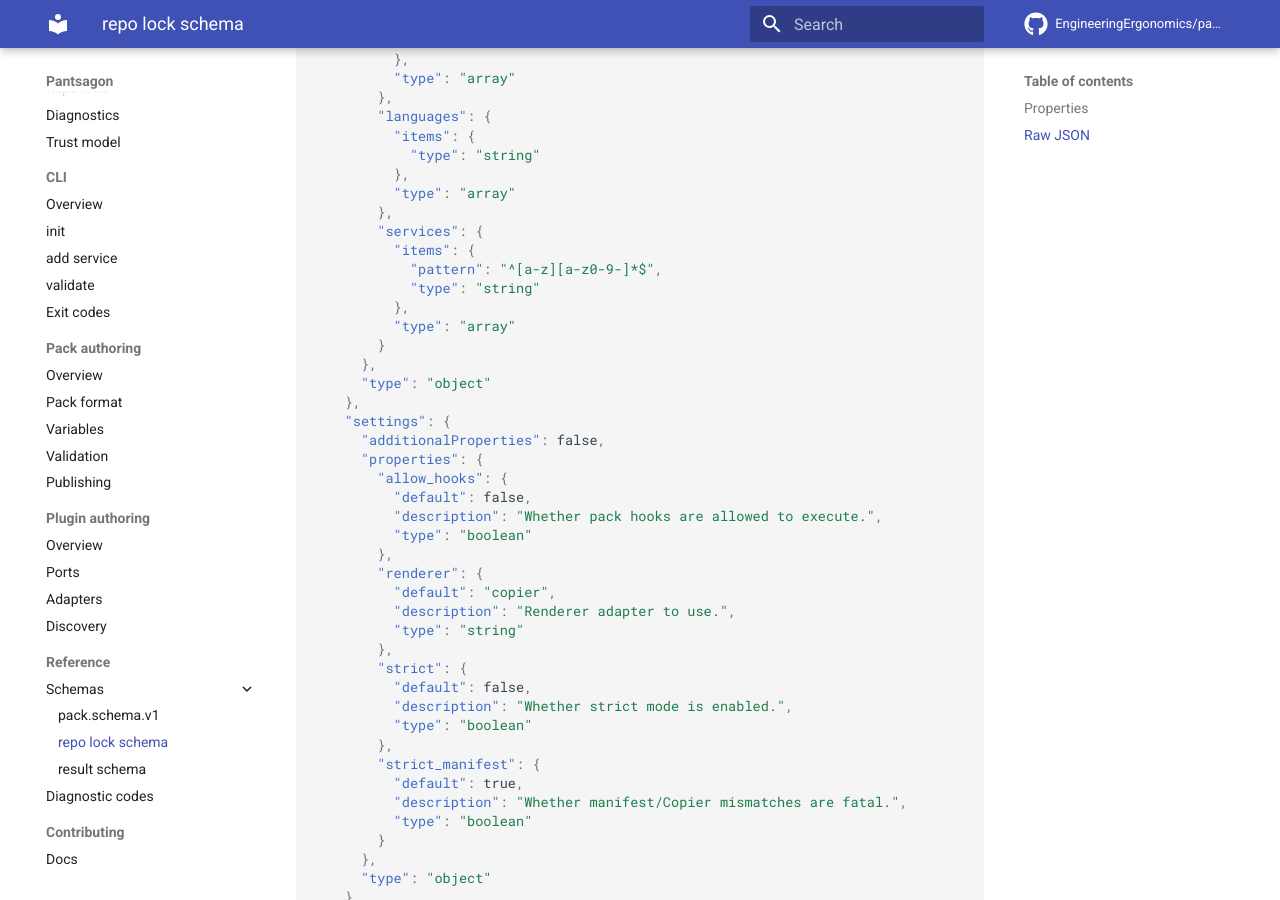
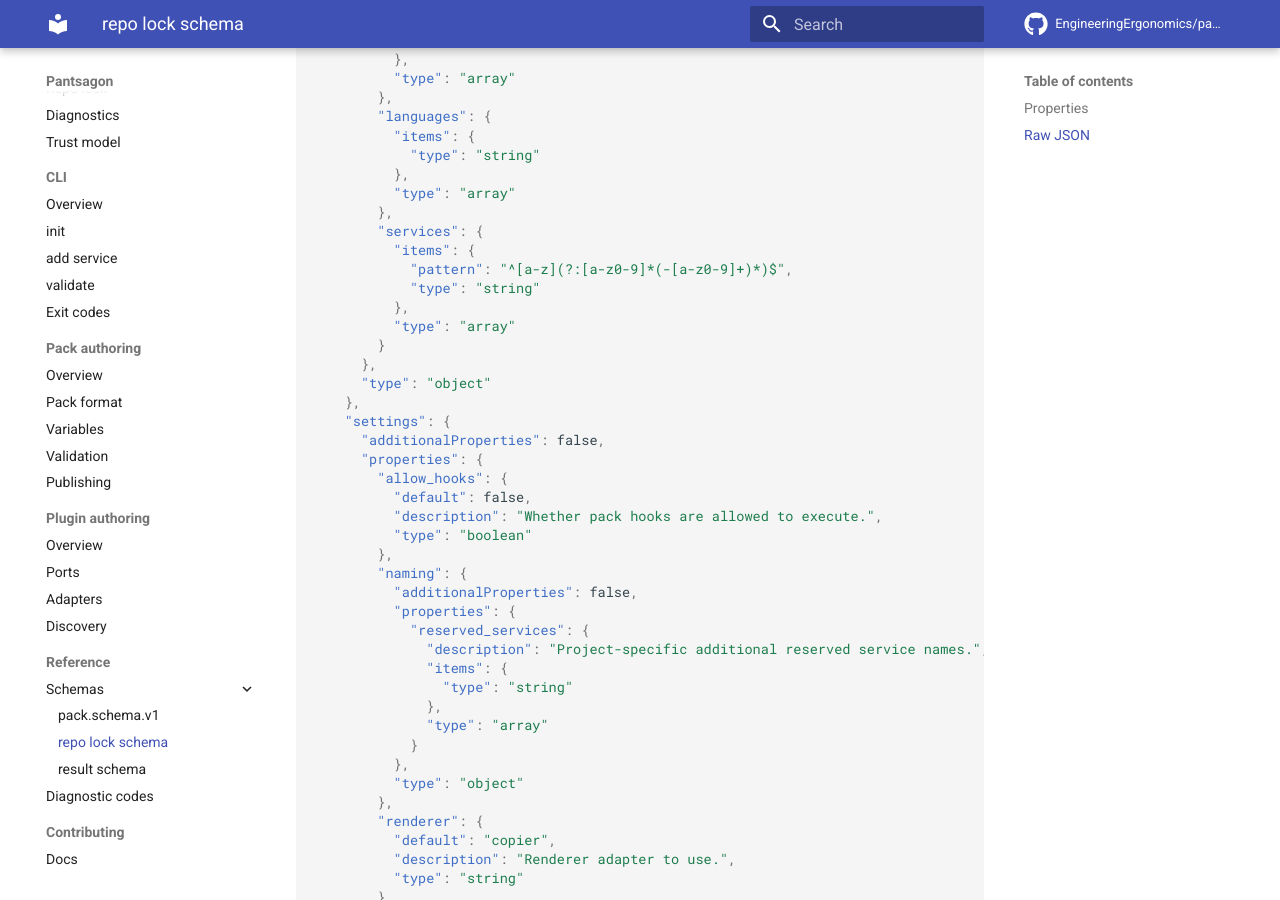
Before and after one commit to EngineeringErgonomics/pantsagon, an MkDocs documentation site: the page built from docs/reference/repo-lock.schema.v1.md, in a window 1280 px wide and 900 px high, scrolled down 1963 px. Built offline with MkDocs 1.6.1 and Material for MkDocs 9.7.7, drawn with Linux system fonts in a browser that asks for light colours; comment, search, counter and statistics services are not loaded; the version menu is left out.

Commit message:
docs: tighten schemas for naming rules

```diff
--- a/docs/reference/repo-lock.schema.v1.md
+++ b/docs/reference/repo-lock.schema.v1.md
@@ -94,7 +94,7 @@ Single source of truth for a Pantsagon-generated repository.
         },
         "services": {
           "items": {
-            "pattern": "^[a-z][a-z0-9-]*$",
+            "pattern": "^[a-z](?:[a-z0-9]*(-[a-z0-9]+)*)$",
             "type": "string"
           },
           "type": "array"
@@ -109,6 +109,19 @@ Single source of truth for a Pantsagon-generated repository.
           "default": false,
           "description": "Whether pack hooks are allowed to execute.",
           "type": "boolean"
+        },
+        "naming": {
+          "additionalProperties": false,
+          "properties": {
+            "reserved_services": {
+              "description": "Project-specific additional reserved service names.",
+              "items": {
+                "type": "string"
+              },
+              "type": "array"
+            }
+          },
+          "type": "object"
         },
         "renderer": {
           "default": "copier",
```
Also changed, not shown: docs/reference/pack.schema.v1.md (+3 -2 lines), 2 other files.
